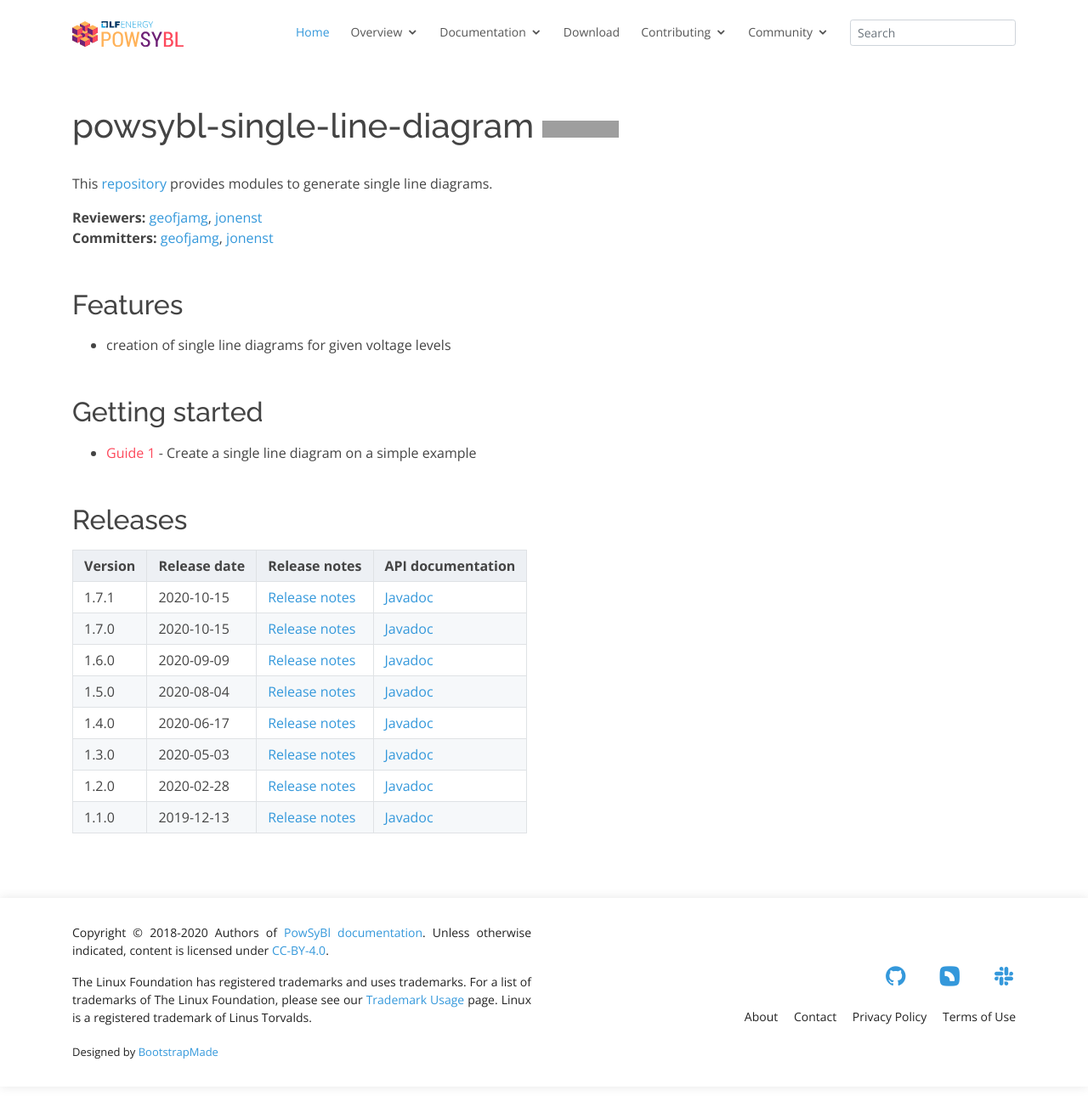
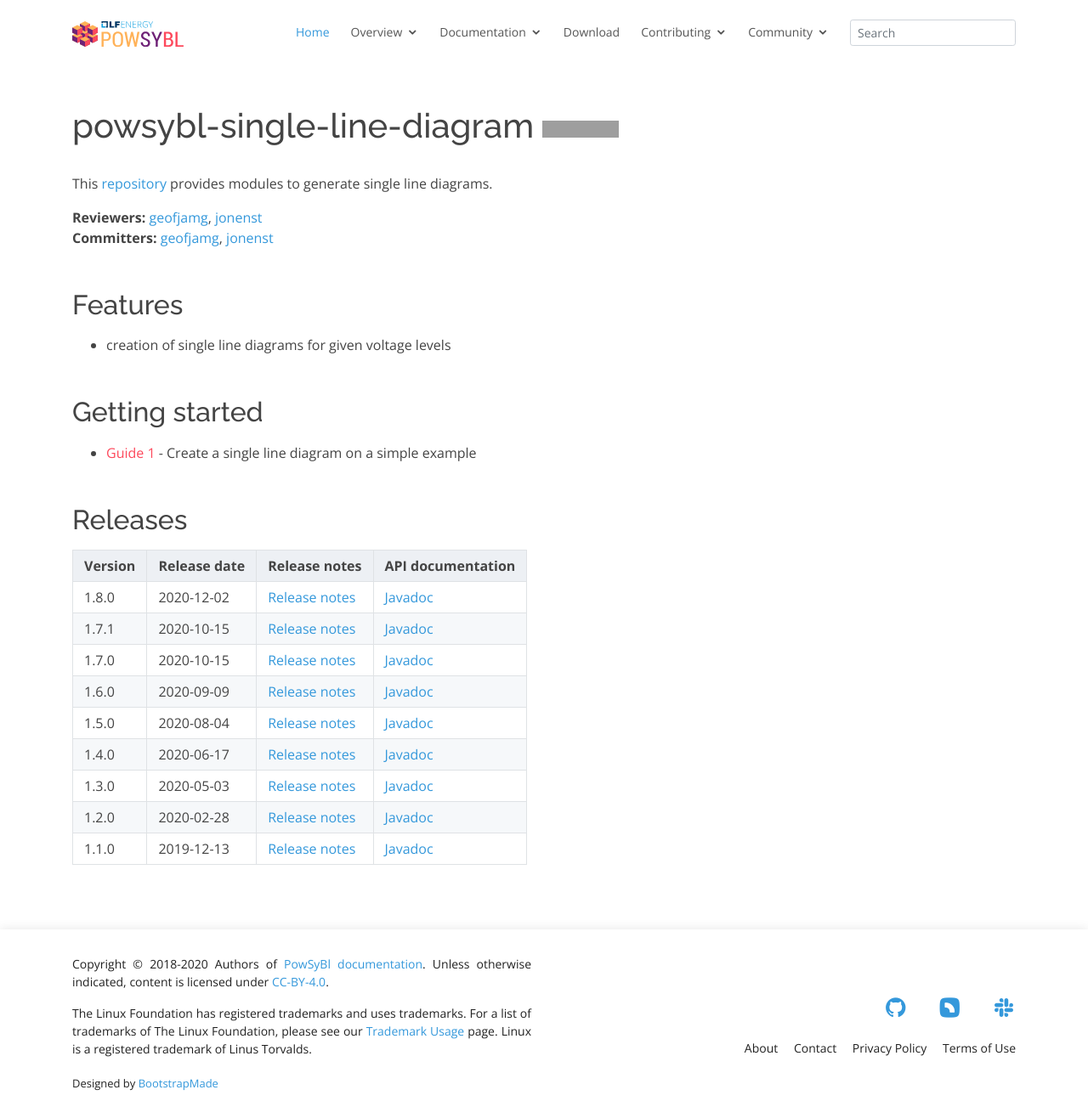
Before and after one commit to powsybl/powsybl.github.io, a Jekyll site: the page built from pages/documentation/developer/repositories/powsybl-single-line-diagram.md, in a window 1280 px wide and 1316 px high. Shown: the whole window at 85% size. Built offline with Jekyll 4.4.1, drawn with Linux system fonts in a browser that asks for light colours; our own code applies the rules of GitHub Pages for plain Markdown files; grey boxes are pictures that could not be loaded.

Commit message:
Update single-line-diagram repositories table with new version
Signed-off-by: Florian Dupuy <florian.dupuy@rte-france.com>

```diff
--- a/pages/documentation/developer/repositories/powsybl-single-line-diagram.md
+++ b/pages/documentation/developer/repositories/powsybl-single-line-diagram.md
@@ -16,6 +16,7 @@
 
 | Version | Release date | Release notes | API documentation |
 | ------- | ------------ | ------------- | ----------------- |
+| 1.8.0 | 2020-12-02 | [Release notes](https://github.com/powsybl/powsybl-single-line-diagram/releases/tag/v1.8.0) | [Javadoc](https://javadoc.io/doc/com.powsybl/powsybl-single-line-diagram/1.8.01/index.html) |
 | 1.7.1 | 2020-10-15 | [Release notes](https://github.com/powsybl/powsybl-single-line-diagram/releases/tag/v1.7.1) | [Javadoc](https://javadoc.io/doc/com.powsybl/powsybl-single-line-diagram/1.7.1/index.html) |
 | 1.7.0 | 2020-10-15 | [Release notes](https://github.com/powsybl/powsybl-single-line-diagram/releases/tag/v1.7.0) | [Javadoc](https://javadoc.io/doc/com.powsybl/powsybl-single-line-diagram/1.7.0/index.html) |
 | 1.6.0 | 2020-09-09 | [Release notes](https://github.com/powsybl/powsybl-single-line-diagram/releases/tag/v1.6.0) | [Javadoc](https://javadoc.io/doc/com.powsybl/powsybl-single-line-diagram/1.6.0/index.html) |
```
